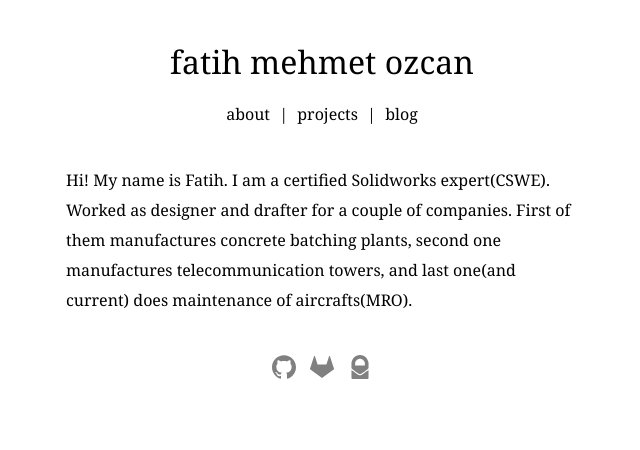
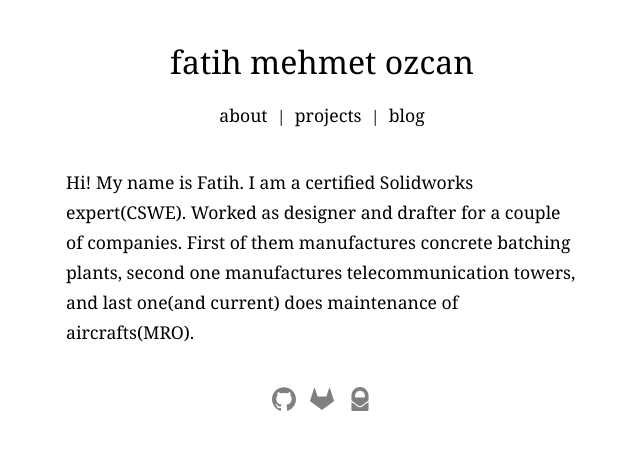
Before and after one commit to fatihmeh/fatihmeh.github.io, a Jekyll site: the page built from index.html, in a window 1280 px wide. Shown: the top 450 px of the page, without its empty margins (318-958 px from the left). Built offline with Jekyll 4.4.1, drawn with Linux system fonts in a browser that asks for light colours.

Commit message:
Update main.css

```diff
--- a/css/main.css
+++ b/css/main.css
@@ -56,7 +56,7 @@ table {
   margin-right:5px; margin-left:5px; margin-bottom:5px;
   color:black;
   text-decoration: none;
-  font-size: 1rem;
+  font-size: 1.1rem;
 }
 
 #container {
@@ -75,7 +75,7 @@ span {
 
 li {
   margin-top:10px; margin-bottom:10px;
-  /* list-style: none; */
+  font-size: 1.1rem;
   list-style-position: inside;
   color:black;
 }
@@ -104,7 +104,7 @@ a:hover {
   margin-bottom:40px;
   text-align: left;
   text-justify: none;
-  /* font-size:1rem; */
+  font-size:1.1rem;
   line-height:30px;
 }
 #post p, .about p {
```
